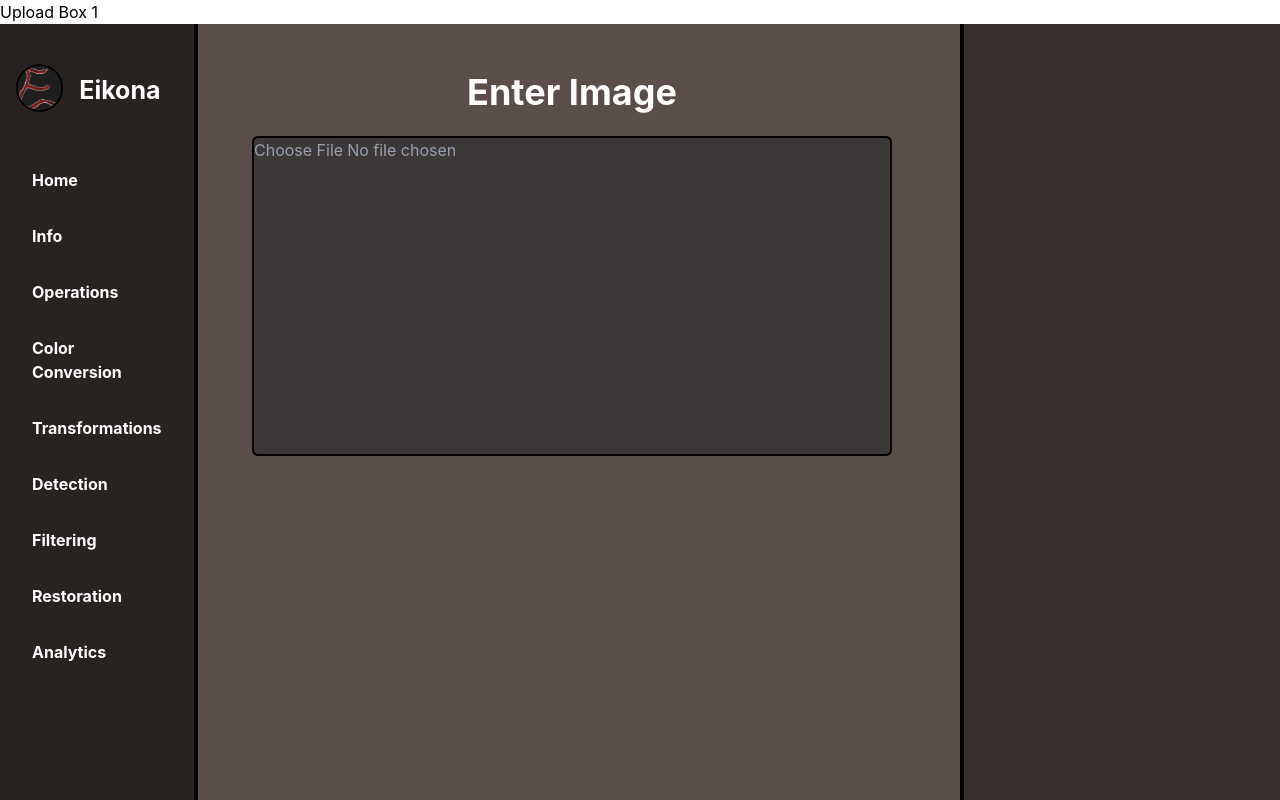
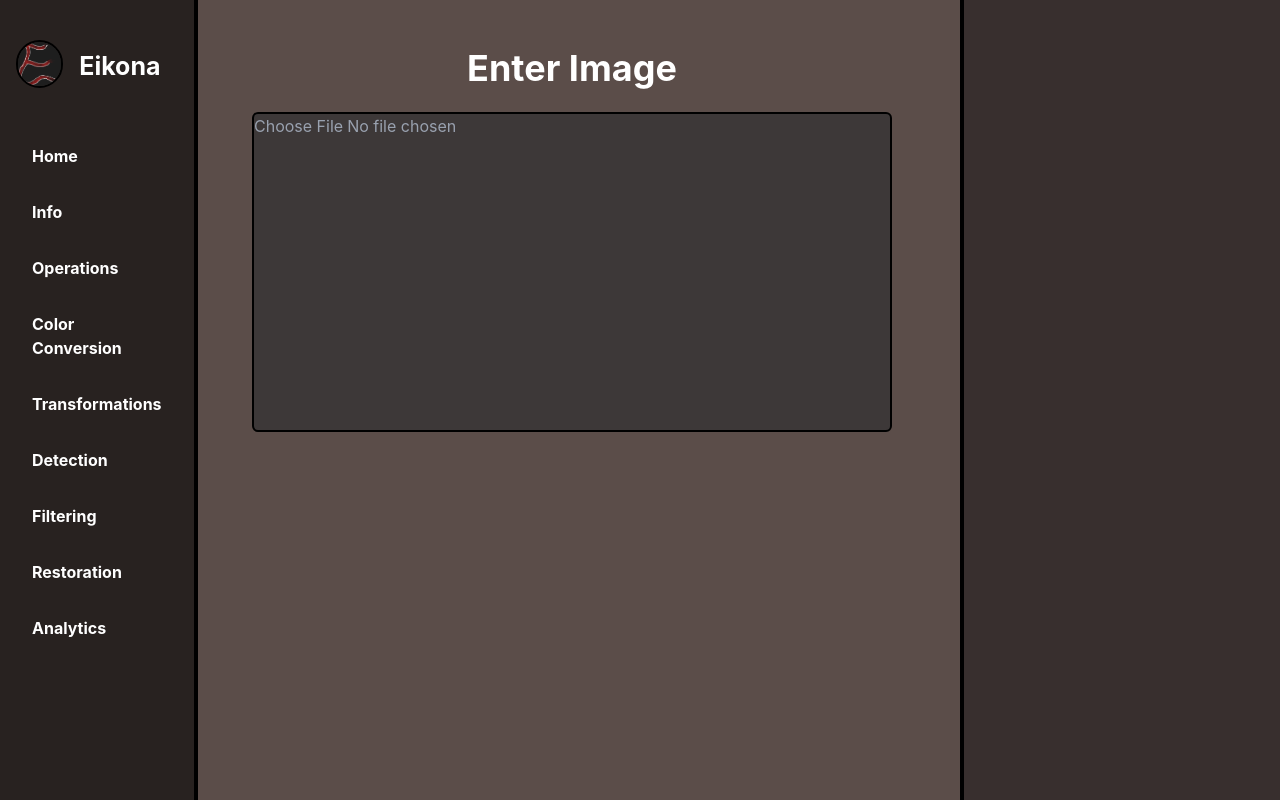
Before and after one commit to muin-15/eikona, a React (Vite) app in the folder frontend_eikona/: page / in a window 1280 px wide. Shown: the top 800 px of the page. Built offline with nearby package versions, Linux system fonts and the light colour scheme.

Commit message:
resolved all issues for main.tsx connection with App.tsx

```diff
--- a/frontend_eikona/src/App.tsx
+++ b/frontend_eikona/src/App.tsx
@@ -1,5 +1,4 @@
 import React,{ type ChangeEvent } from 'react'
-import { useState } from 'react'
 import './App.css'
 
 const UploadBox = ({ id, title ,conversionId}: { id: string; title: string; conversionId:string }) => {
@@ -32,10 +31,4 @@ const UploadBox = ({ id, title ,conversionId}: { id: string; title: string; conv
   )
 }
 
-export default function App() {
-  return (
-    <div>
-      <UploadBox id="bgr1" title="Upload Box 1" conversionId="bgr1"/>
-    </div>
-  )
-}
+export default UploadBox;
--- a/frontend_eikona/src/main.tsx
+++ b/frontend_eikona/src/main.tsx
@@ -3,13 +3,18 @@ import React from 'react';
 import ReactDOM from 'react-dom/client';
 import App from './App.tsx';
 import './index.css';
+import UploadBox from './App.tsx';
 
 const rootElement = document.getElementById('root');
-
-if (rootElement) {
-  ReactDOM.createRoot(rootElement).render(
+const bgrconversionelement1=document.getElementById('bgr1');
+if (bgrconversionelement1) {
+  ReactDOM.createRoot(bgrconversionelement1).render(
     <React.StrictMode>
-      <App />
+      <UploadBox
+      id="bgr_grayconvert"
+      title="BGR to graysscale conversion"
+      conversionId="bgr1"
+      />
     </React.StrictMode>,
   );
 } else {
```
Also changed, not shown: 1 other file (tests, documents, lock files or other folders).
